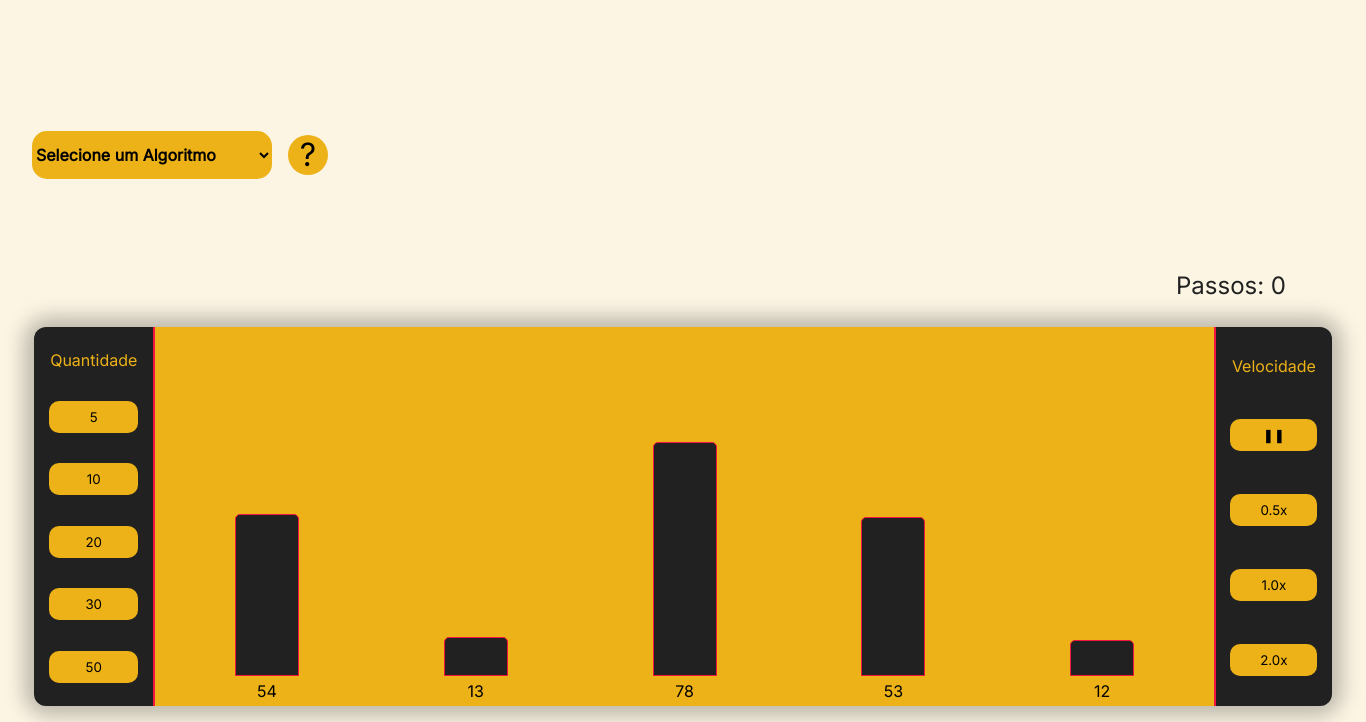
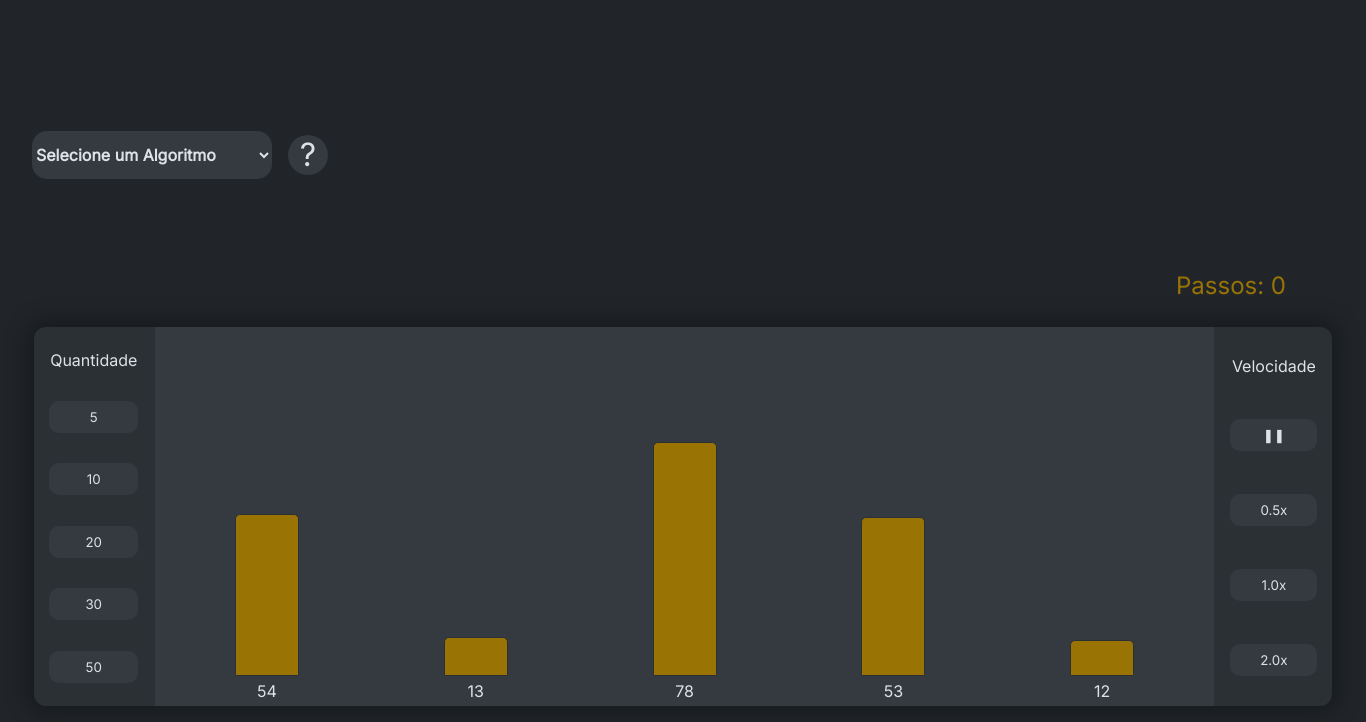
Before and after one commit to JoaoGabrielSSilva/Ordenai, an Electron app: page index.html in a window 1366 px wide. Shown: the part 78-800 px from the top of the page. Drawn offline with Linux system fonts and the light colour scheme; a web font is replaced by a local one.

Commit message:
alterações no design e execução

```diff
--- a/app.js
+++ b/app.js
@@ -82,9 +82,12 @@ function trocar(i, j) {
 
 //função que inicia a ordenação ao clicar no botão
 export function iniciarOrdenacao() {
+    var tipoOrdenacao = document.getElementById("selec-algoritmos"); //recebe o tipo de algoritmo escolhido
+    if (!tipoOrdenacao.value) return;
+
     estado.estaOrdenando = true;
     seletorAlgoritmos.disabled = true; //Desabilita a seleção de algoritmos até que a ordenação atual tenha terminado
-    var tipoOrdenacao = document.getElementById("selec-algoritmos"); //recebe o tipo de algoritmo escolhido
+
     switch (tipoOrdenacao.options[tipoOrdenacao.selectedIndex].text){// verifica qual foi o algoritmo escolhido e realiza a ordenação de acordo com o tipo escolhido
         case 'Bubble Sort':
             bubbleSort(lista, estado, getDuracaoPasso, trocar, atualizarPassos, mostrarLista);
--- a/style.css
+++ b/style.css
@@ -3,13 +3,13 @@
 /* Variáveis */
 :root {
     font-size: 16px;
-    --cor-fonte: #000;
-    --fundo: #fcf5e4;
-    --primaria: #edb217;
-    --secundaria: #212121;
-    --terciaria: #f4143f;
-    --ativo: #EF2F2A;
-    --chave: #45DB52;
+    --cor-fonte: #dee2e6;
+    --fundo: #212529;
+    --primaria: #343a40;
+    --secundaria: #997404;
+    --terciaria: #2b3035;
+    --ativo: #842029;
+    --chave: #0f5132;
     --fonte-primaria: "Sarpanch", sans-serif;
     --fonte-secundaria: "Inter", sans-serif;
 }
@@ -232,12 +232,12 @@ h1 {
             font-size: 1rem;
             color: var(--cor-fonte);
             font-weight: 600;
-            background-color: var(--secundaria);
+            background-color: var(--terciaria);
 
             p {
                 text-align: center;
                 margin: 1rem;
-                color: var(--primaria);
+                color: var(--cor-fonte);
                 font-weight: 400;
             }
 
```
